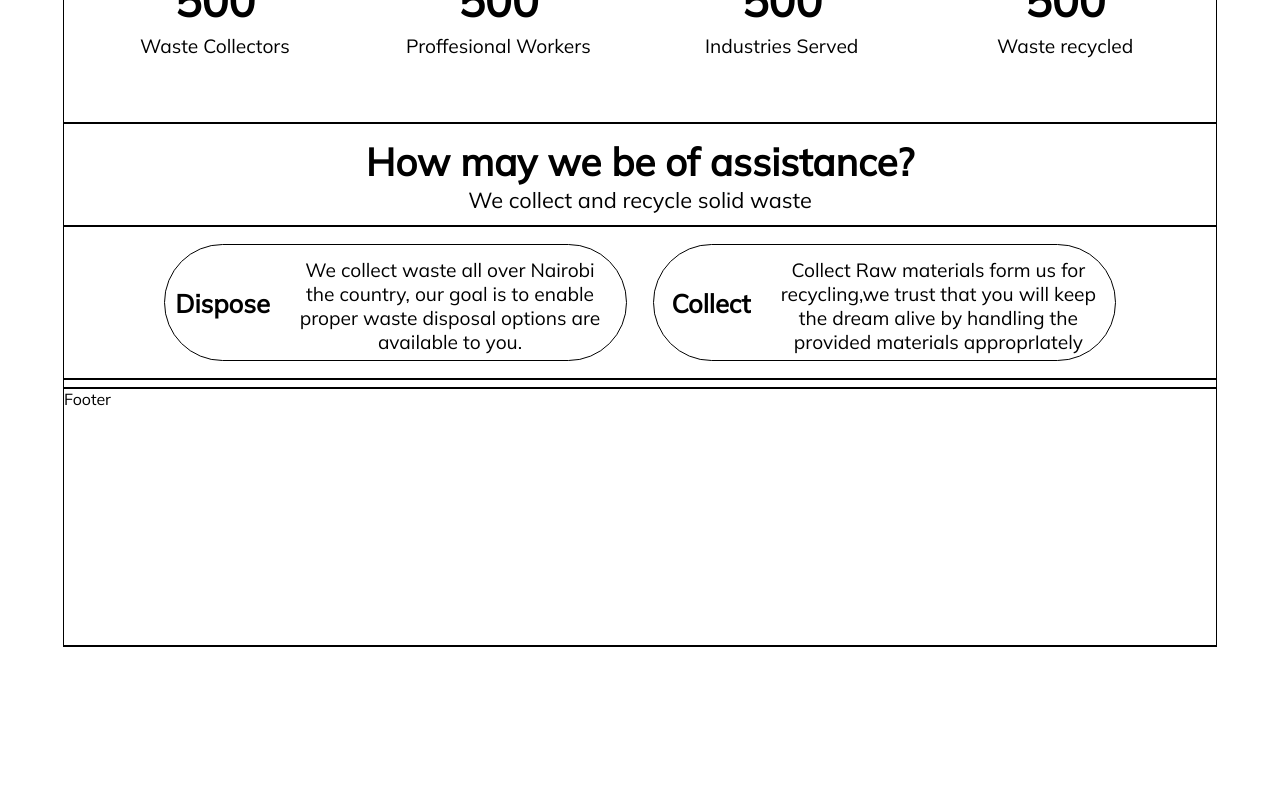
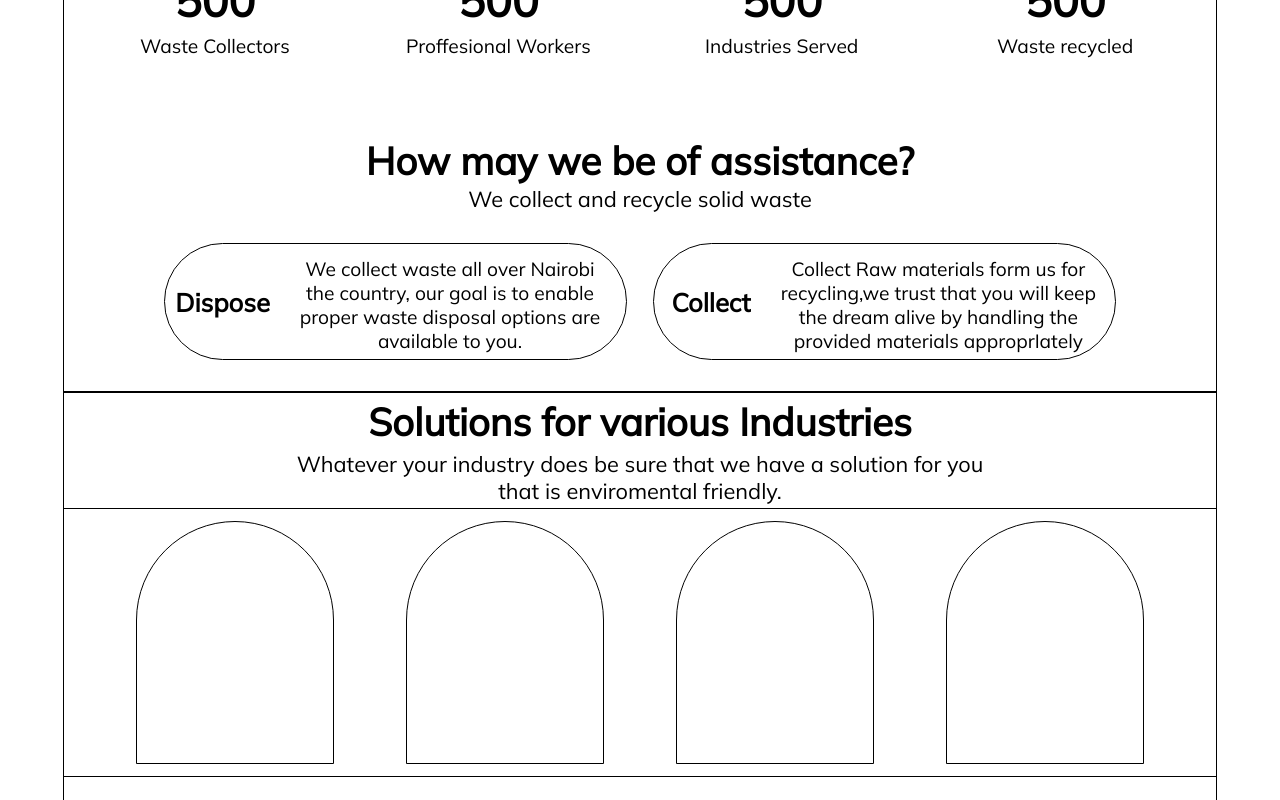
Before and after one commit to MokuaEnock/greenly, a React (Create React App) app: page / in a window 1280 px wide. Shown: the part 720-1520 px from the top of the page. Before the commit the page ends 1367 px from the top, so only its background shows below. Built offline with nearby package versions, Linux system fonts and the light colour scheme.

Commit message:
create all sections

```diff
--- a/src/pages/landing/landing.css
+++ b/src/pages/landing/landing.css
@@ -166,7 +166,6 @@
 #assistance {
     width: 100%;
     height: 20vw;
-    border: thin solid black;
     display: flex;
     flex-direction: column;
     align-items: center;
@@ -176,7 +175,6 @@
 #assistance-title {
     height: 40%;
     width: 100%;
-    border: thin solid black;
     font-size: 1.7vw;
     display: flex;
     flex-direction: column;
@@ -193,7 +191,6 @@
 #assistance-content {
     height: 60%;
     width: 100%;
-    border: thin solid black;
     font-size: 2vw;
     display: flex;
     flex-direction: row;
@@ -251,5 +248,59 @@
     width: 100%;
 }
 
+#solutions {
+    height: 30vw;
+    width: 100%;
+    border: thin solid black;
+    display: flex;
+    flex-direction: column;
+    align-items: center;
+    justify-content: space-between;
+    text-align: center;
+}
 
-#assistance-content #collection {}
+#solutions #heading {
+    width: 100%;
+    height: 30%;
+    border: thin solid black;
+    display: flex;
+    flex-direction: column;
+    align-items: center;
+    justify-content: space-evenly;
+    text-align: center;
+}
+
+#heading #title {
+    width: 100%;
+    font-size: 3vw;
+    font-weight: bold;
+    height: min-content;
+}
+
+#heading #word {
+    width: 100%;
+    font-size: 1.7vw;
+    height: min-content;
+    text-align: center;
+}
+
+#solutions>#content {
+    display: flex;
+    flex-direction: row;
+    height: 70%;
+    width: 100%;
+    align-items: center;
+    justify-content: space-evenly;
+}
+
+#solutions>#content>div {
+    width: 17%;
+    height: 90%;
+    border: thin solid black;
+    display: flex;
+    flex-direction: column;
+    align-items: center;
+    justify-content: space-evenly;
+    border-top-left-radius: 10vw;
+    border-top-right-radius: 10vw;
+}
--- a/src/pages/landing/landing.js
+++ b/src/pages/landing/landing.js
@@ -66,12 +66,40 @@ export default function Landing() {
             <span id="title">Collect</span>
             <span id="wording">
               <span>
-                Collect Raw materials form us for recycling,we trust that you will keep the dream alive by handling the provided materials approprIately
+                Collect Raw materials form us for recycling,we trust that you
+                will keep the dream alive by handling the provided materials
+                approprIately
               </span>
             </span>
           </div>
         </div>
       </section>
+
+      <section id="solutions">
+        <div id="heading">
+          <span id="title">Solutions for various Industries</span>
+          <span id="word">
+            Whatever your industry does be sure that we have a solution for you
+            <br />
+            that is enviromental friendly.
+          </span>
+        </div>
+
+        <div id="content">
+          <div></div>
+          <div></div>
+          <div></div>
+          <div></div>
+        </div>
+      </section>
+
+      <section id="image-tag"></section>
+
+      <section id="process"></section>
+
+      <section id="partners"></section>
+
+      <section id="request"></section>
     </main>
   );
 }
```
